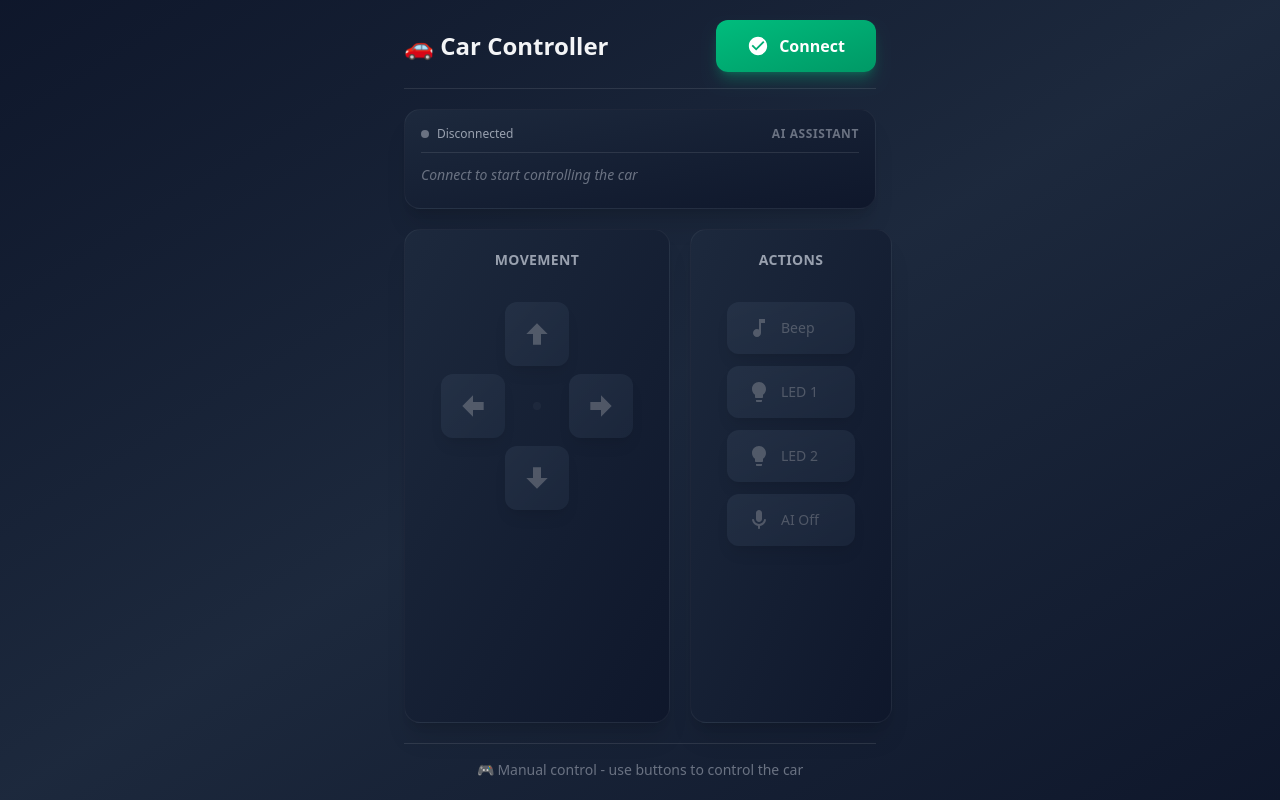
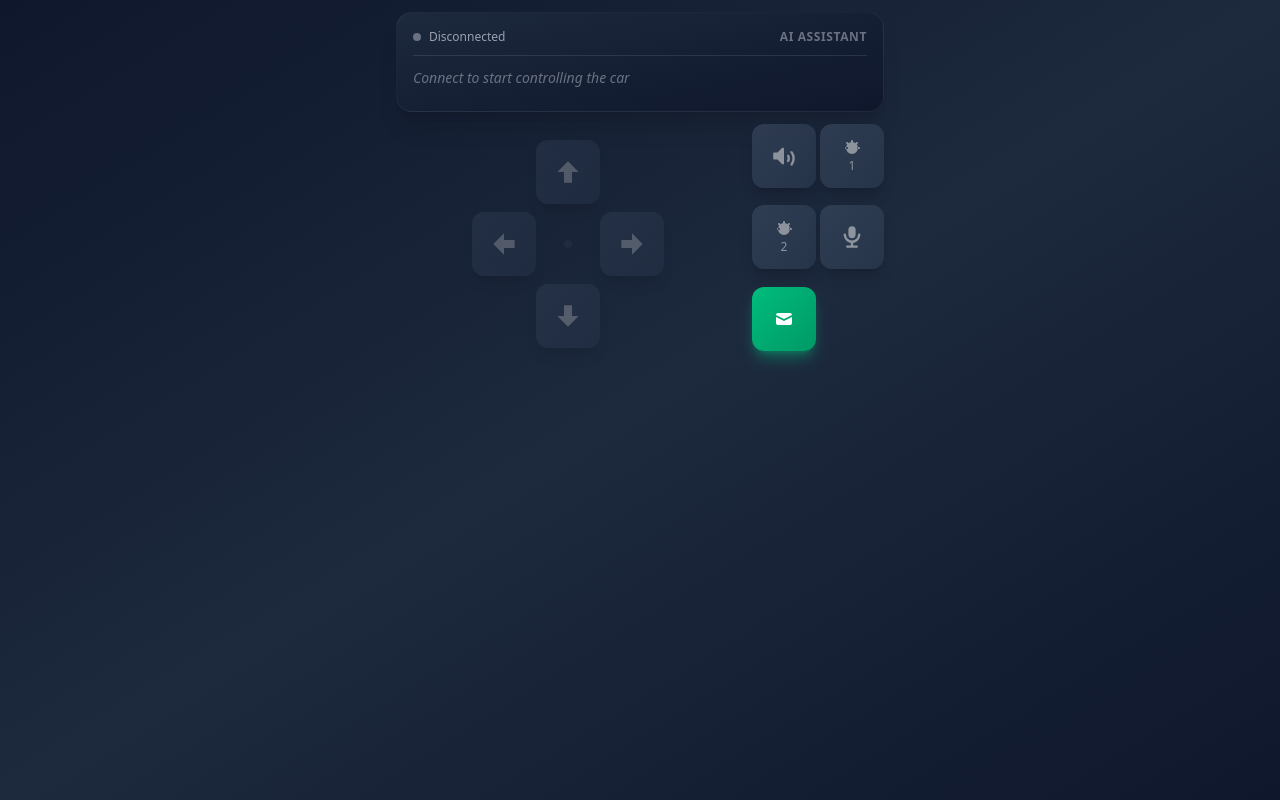
Before and after one commit to AtriOmar/iot-car, a React (Vite) app in the folder client/: page / in a window 1280 px wide. Built offline with nearby package versions, Linux system fonts and the light colour scheme.

Commit message:
Make the UI minimal

```diff
--- a/client/src/components/CarController.tsx
+++ b/client/src/components/CarController.tsx
@@ -80,17 +80,7 @@ export function CarController() {
   }, [led2On, sendCarCommand]);
 
   return (
-    <div className="flex flex-col gap-5 max-w-lg min-h-screen mx-auto p-5">
-      {/* Header */}
-      <header className="flex justify-between items-center pb-4 border-white/10 border-b">
-        <h1 className="font-bold text-gray-100 text-2xl">🚗 Car Controller</h1>
-        <ConnectionButton
-          connectionState={connectionState}
-          onConnect={connect}
-          onDisconnect={disconnect}
-        />
-      </header>
-
+    <div className="flex flex-col gap-3 max-w-lg min-h-screen mx-auto p-3">
       {/* AI Response Box */}
       <AiResponseBox
         responses={aiResponses}
@@ -99,12 +89,9 @@ export function CarController() {
       />
 
       {/* Controls Container */}
-      <div className="flex flex-1 gap-5">
-        {/* Movement Section */}
-        <div className="flex-1 p-5 border border-white/5 rounded-2xl bg-linear-to-br from-slate-800 to-slate-900 shadow-xl">
-          <h2 className="mb-4 font-semibold text-gray-400 text-sm text-center uppercase tracking-wide">
-            Movement
-          </h2>
+      <div className="flex gap-3">
+        {/* Movement Controls */}
+        <div className="flex-1">
           <DirectionPad
             onDirectionStart={handleDirectionStart}
             onDirectionEnd={handleDirectionEnd}
@@ -112,35 +99,112 @@ export function CarController() {
           />
         </div>
 
-        {/* Actions Section */}
-        <div className="flex-1 p-5 border border-white/5 rounded-2xl bg-linear-to-br from-slate-800 to-slate-900 shadow-xl">
-          <h2 className="mb-4 font-semibold text-gray-400 text-sm text-center uppercase tracking-wide">
-            Actions
-          </h2>
-          <ControlButtons
-            isBeeping={isBeeping}
-            led1On={led1On}
-            led2On={led2On}
-            isAiModeEnabled={isAiModeEnabled}
-            isRecording={isRecording}
-            isConnected={isConnected}
-            onBeepToggle={handleBeepToggle}
-            onLed1Toggle={handleLed1Toggle}
-            onLed2Toggle={handleLed2Toggle}
-            onAiModeToggle={toggleAiMode}
+        {/* Action Controls - 2x3 Grid */}
+        <div className="flex-shrink-0 gap-1 grid grid-cols-2">
+          {/* Beep Button */}
+          <button
+            className={`w-16 h-16 border-none rounded-xl bg-linear-to-br from-slate-600 to-slate-700 text-white cursor-pointer flex items-center justify-center transition-all duration-150 ease-out shadow-lg shadow-black/30 touch-none select-none hover:from-slate-500 hover:to-slate-600 active:scale-95 active:shadow-md disabled:opacity-50 disabled:cursor-not-allowed ${
+              isBeeping
+                ? "from-amber-500! to-amber-600! shadow-amber-500/40"
+                : ""
+            }`}
+            onClick={handleBeepToggle}
             disabled={!isConnected}
-          />
+            aria-label="Toggle beep"
+          >
+            <svg className="w-6 h-6" fill="currentColor" viewBox="0 0 20 20">
+              <path
+                fillRule="evenodd"
+                d="M9.383 3.076A1 1 0 0110 4v12a1 1 0 01-1.707.707L4.586 13H2a1 1 0 01-1-1V8a1 1 0 011-1h2.586l3.707-3.707a1 1 0 011.09-.217zM15.657 6.343a1 1 0 011.414 0A9.972 9.972 0 0119 12a9.972 9.972 0 01-1.929 5.657 1 1 0 11-1.414-1.414A7.971 7.971 0 0017 12c0-1.771-.578-3.409-1.557-4.743a1 1 0 010-1.414zm-2.829 2.829a1 1 0 011.415 0A5.983 5.983 0 0115 12a5.983 5.983 0 01-.757 2.828 1 1 0 11-1.415-1.656A3.989 3.989 0 0013 12a3.989 3.989 0 00-.172-1.172 1 1 0 010-1.415z"
+                clipRule="evenodd"
+              />
+            </svg>
+          </button>
+
+          {/* LED 1 Button */}
+          <button
+            className={`w-16 h-16 border-none rounded-xl bg-linear-to-br from-slate-600 to-slate-700 text-white cursor-pointer flex items-center justify-center transition-all duration-150 ease-out shadow-lg shadow-black/30 touch-none select-none hover:from-slate-500 hover:to-slate-600 active:scale-95 active:shadow-md disabled:opacity-50 disabled:cursor-not-allowed ${
+              led1On ? "from-blue-500! to-blue-600! shadow-blue-500/40" : ""
+            }`}
+            onClick={handleLed1Toggle}
+            disabled={!isConnected}
+            aria-label="Toggle LED 1"
+          >
+            <div className="flex flex-col items-center">
+              <svg className="w-5 h-5" fill="currentColor" viewBox="0 0 20 20">
+                <path d="M11 3a1 1 0 10-2 0v1a1 1 0 102 0V3zM15.657 5.757a1 1 0 00-1.414-1.414l-.707.707a1 1 0 001.414 1.414l.707-.707zM18 10a1 1 0 01-1 1h-1a1 1 0 110-2h1a1 1 0 011 1zM5.05 6.464A1 1 0 106.464 5.05l-.707-.707a1 1 0 00-1.414 1.414l.707.707zM6 10a1 1 0 01-1 1H4a1 1 0 110-2h1a1 1 0 011 1zM10 16a6 6 0 100-12 6 6 0 000 12z" />
+              </svg>
+              <span className="text-xs">1</span>
+            </div>
+          </button>
+
+          {/* LED 2 Button */}
+          <button
+            className={`w-16 h-16 border-none rounded-xl bg-linear-to-br from-slate-600 to-slate-700 text-white cursor-pointer flex items-center justify-center transition-all duration-150 ease-out shadow-lg shadow-black/30 touch-none select-none hover:from-slate-500 hover:to-slate-600 active:scale-95 active:shadow-md disabled:opacity-50 disabled:cursor-not-allowed ${
+              led2On ? "from-green-500! to-green-600! shadow-green-500/40" : ""
+            }`}
+            onClick={handleLed2Toggle}
+            disabled={!isConnected}
+            aria-label="Toggle LED 2"
+          >
+            <div className="flex flex-col items-center">
+              <svg className="w-5 h-5" fill="currentColor" viewBox="0 0 20 20">
+                <path d="M11 3a1 1 0 10-2 0v1a1 1 0 102 0V3zM15.657 5.757a1 1 0 00-1.414-1.414l-.707.707a1 1 0 001.414 1.414l.707-.707zM18 10a1 1 0 01-1 1h-1a1 1 0 110-2h1a1 1 0 011 1zM5.05 6.464A1 1 0 106.464 5.05l-.707-.707a1 1 0 00-1.414 1.414l.707.707zM6 10a1 1 0 01-1 1H4a1 1 0 110-2h1a1 1 0 011 1zM10 16a6 6 0 100-12 6 6 0 000 12z" />
+              </svg>
+              <span className="text-xs">2</span>
+            </div>
+          </button>
+
+          {/* AI Mode Button */}
+          <button
+            className={`w-16 h-16 border-none rounded-xl bg-linear-to-br from-slate-600 to-slate-700 text-white cursor-pointer flex items-center justify-center transition-all duration-150 ease-out shadow-lg shadow-black/30 touch-none select-none hover:from-slate-500 hover:to-slate-600 active:scale-95 active:shadow-md disabled:opacity-50 disabled:cursor-not-allowed ${
+              isAiModeEnabled
+                ? "from-purple-500! to-purple-600! shadow-purple-500/40"
+                : ""
+            } ${isRecording ? "animate-pulse" : ""}`}
+            onClick={toggleAiMode}
+            disabled={!isConnected}
+            aria-label="Toggle AI mode"
+          >
+            <svg className="w-6 h-6" fill="currentColor" viewBox="0 0 20 20">
+              <path
+                fillRule="evenodd"
+                d="M7 4a3 3 0 016 0v4a3 3 0 11-6 0V4zm4 10.93A7.001 7.001 0 0017 8a1 1 0 10-2 0A5 5 0 015 8a1 1 0 00-2 0 7.001 7.001 0 006 6.93V17H6a1 1 0 100 2h8a1 1 0 100-2h-3v-2.07z"
+                clipRule="evenodd"
+              />
+            </svg>
+          </button>
+
+          {/* Connection Button */}
+          <button
+            className={`w-16 h-16 border-none rounded-xl text-white cursor-pointer flex items-center justify-center transition-all duration-150 ease-out shadow-lg shadow-black/30 touch-none select-none active:scale-95 active:shadow-md ${
+              connectionState === "connected"
+                ? "bg-linear-to-br from-red-500 to-red-600 shadow-red-500/40 hover:from-red-400 hover:to-red-500"
+                : connectionState === "connecting"
+                  ? "bg-linear-to-br from-gray-500 to-gray-600 shadow-gray-500/40 cursor-wait"
+                  : "bg-linear-to-br from-emerald-500 to-emerald-600 shadow-emerald-500/40 hover:from-emerald-400 hover:to-emerald-500"
+            }`}
+            onClick={connectionState === "connected" ? disconnect : connect}
+            disabled={connectionState === "connecting"}
+            aria-label={
+              connectionState === "connected" ? "Disconnect" : "Connect"
+            }
+          >
+            {connectionState === "connecting" ? (
+              <div className="w-4 h-4 border-2 border-white/30 border-t-white rounded-full animate-spin" />
+            ) : connectionState === "connected" ? (
+              <svg className="w-5 h-5" viewBox="0 0 24 24" fill="currentColor">
+                <path d="M19 6.41L17.59 5 12 10.59 6.41 5 5 6.41 10.59 12 5 17.59 6.41 19 12 13.41 17.59 19 19 17.59 13.41 12z" />
+              </svg>
+            ) : (
+              <svg className="w-5 h-5" fill="currentColor" viewBox="0 0 20 20">
+                <path d="M2.003 5.884L10 9.882l7.997-3.998A2 2 0 0016 4H4a2 2 0 00-1.997 1.884z" />
+                <path d="M18 8.118l-8 4-8-4V14a2 2 0 002 2h12a2 2 0 002-2V8.118z" />
+              </svg>
+            )}
+          </button>
         </div>
       </div>
-
-      {/* Footer */}
-      <footer className="pt-4 border-white/10 border-t text-center">
-        <p className="text-gray-500 text-sm">
-          {isAiModeEnabled
-            ? "🎤 Voice control enabled - speak to control the car"
-            : "🎮 Manual control - use buttons to control the car"}
-        </p>
-      </footer>
     </div>
   );
 }
```
